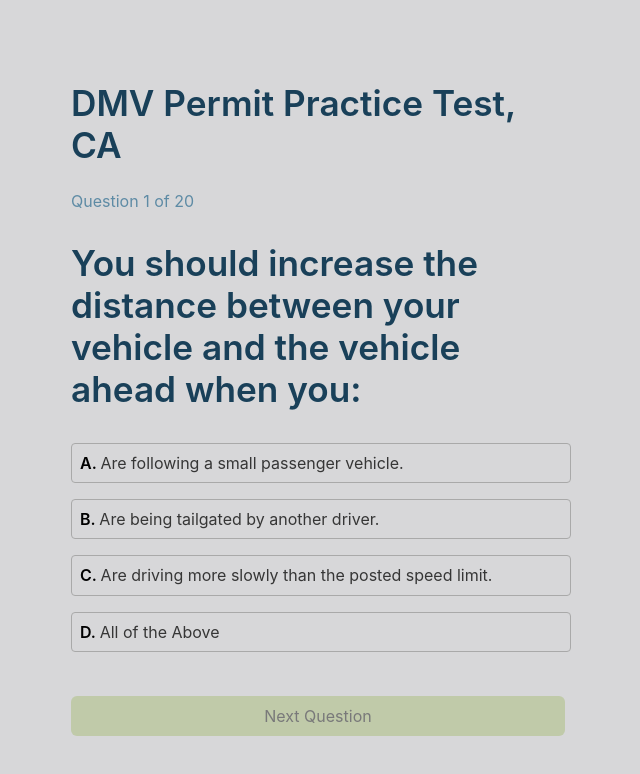
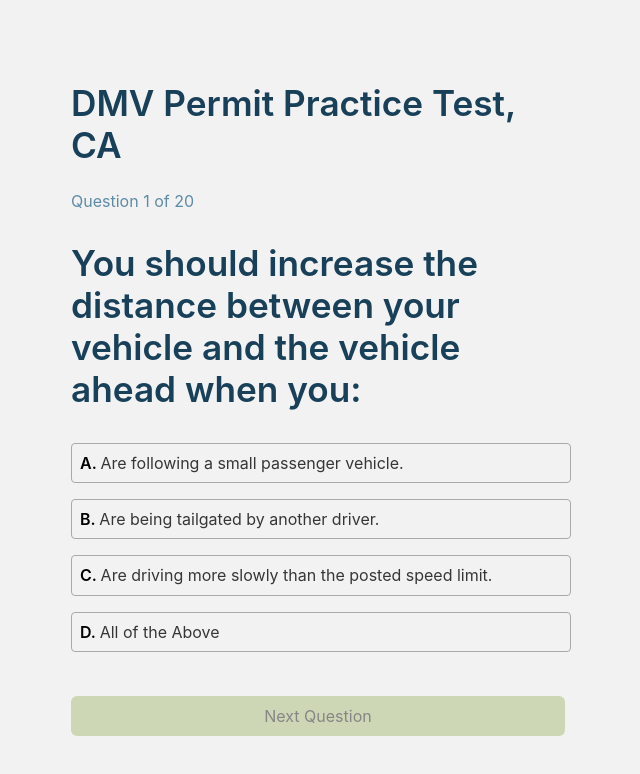
Before and after one commit to paubonilla/dmv-test-rebuild, a React (Create React App) app: page / in a window 1280 px wide. Shown: the top 774 px of the page, without its empty margins (319-959 px from the left). Built offline with nearby package versions, Linux system fonts and the light colour scheme.

Commit message:
initial commit

```diff
--- a/src/App.css
+++ b/src/App.css
@@ -2,7 +2,7 @@
   margin: 0;
   padding: 0;
   box-sizing: border-box;
-  background: #d7d7d9;
+  background: #f2f2f2;
 }
 
 *::selection {
```
